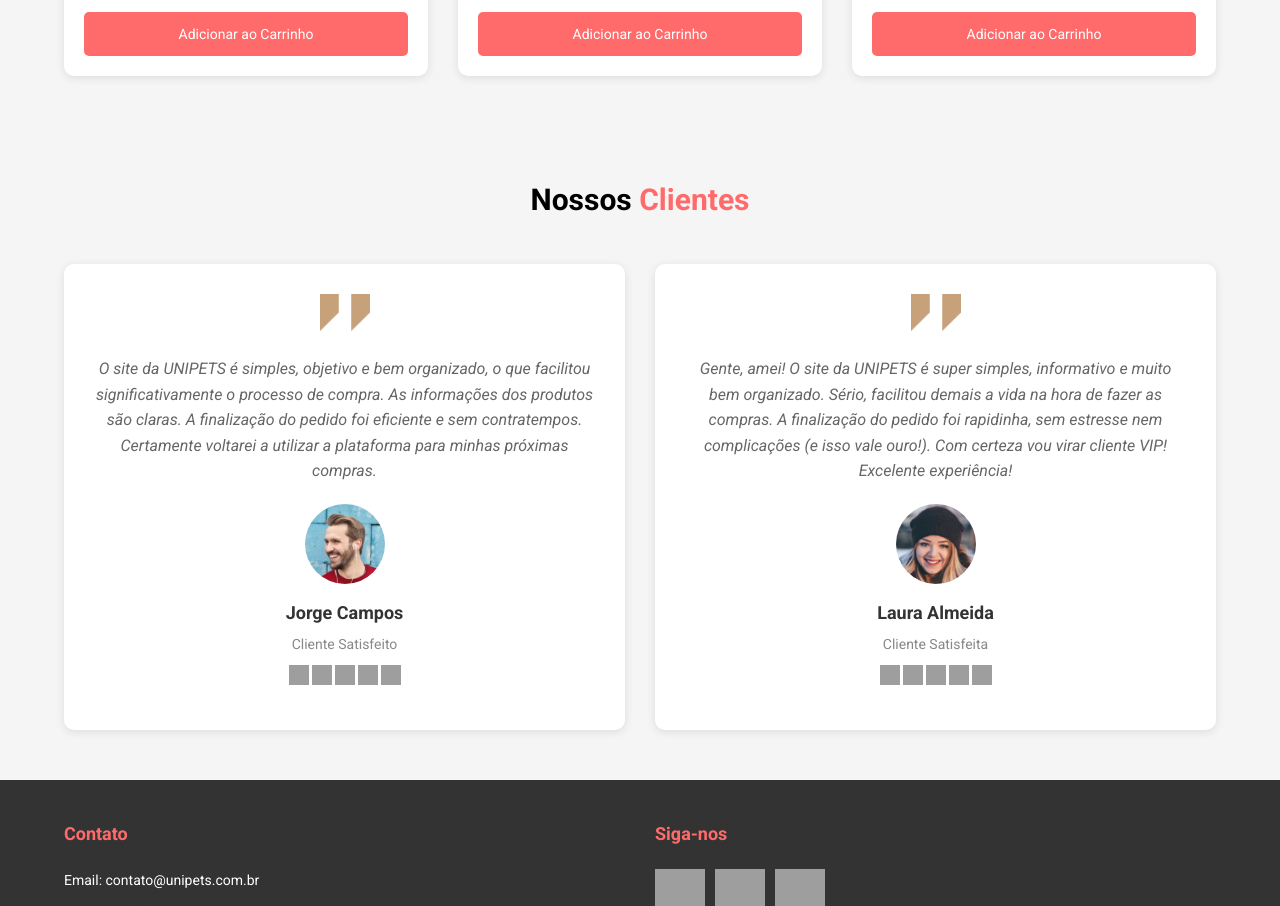
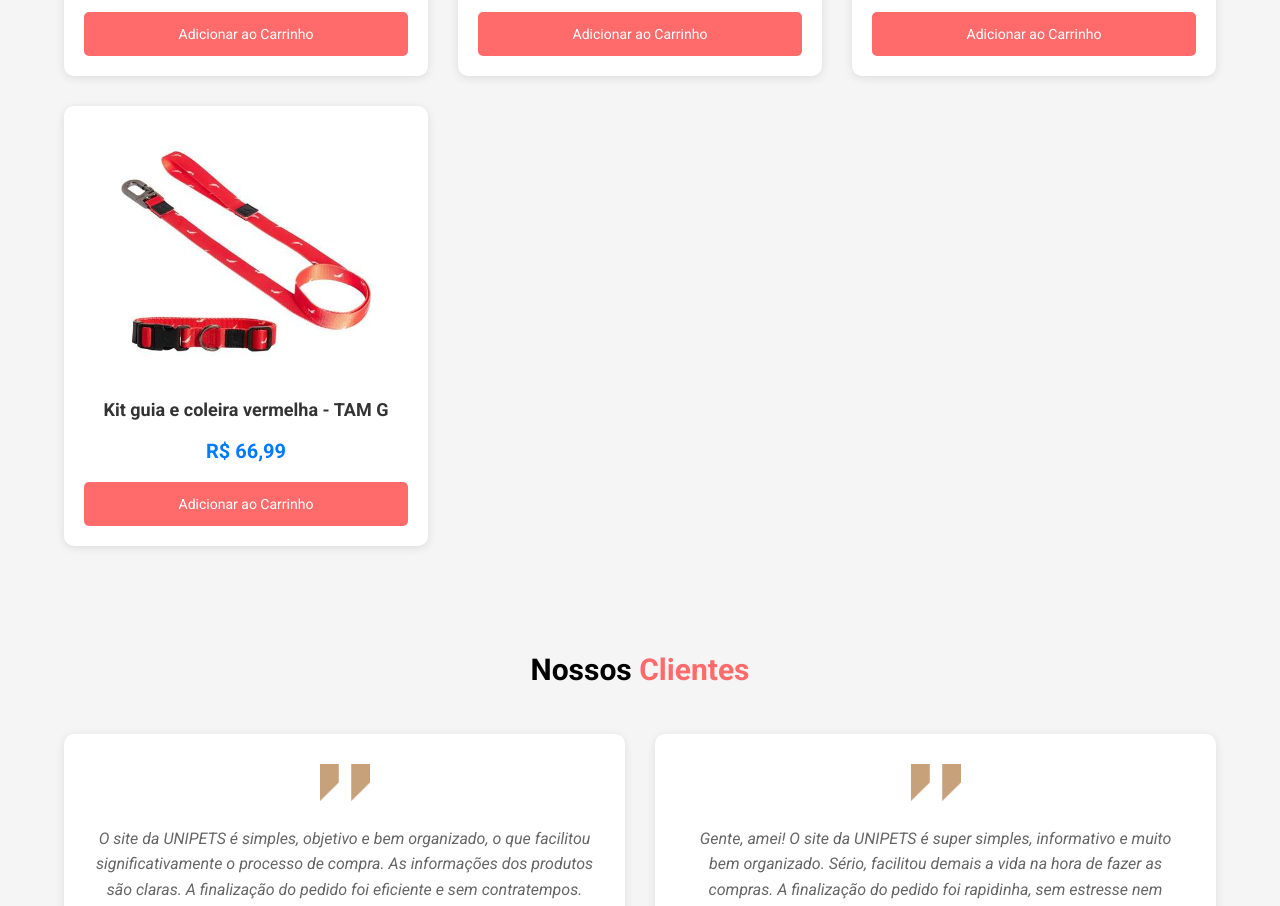
Before and after one commit to FilipeSEP/loja-pet, a plain HTML site: page index.html in a window 1280 px wide. Shown: the part 2594-3500 px from the top of the page. Drawn offline with Linux system fonts and the light colour scheme; grey boxes are pictures that could not be loaded.

Commit message:
Add files via upload

```diff
--- a/index.html
+++ b/index.html
@@ -160,6 +160,15 @@
                         data-price="129.99">
                         Adicionar ao Carrinho
                     </button>
+                </article>
+
+                <article class="box" data-product-id="7">
+                 <img width="250" src="https://filipesep.github.io/loja-pet/img/guia.jpg" alt="guia da cor vermelha">
+                 <h3>Kit guia e coleira vermelha - TAM G</h3>
+                 <div class="price">R$ 66,99</div>
+                 <button class="btn add-to-cart" data-product-id="7" data-product="kit de guia vermelha" data-price="66,99">
+                        Adicionar ao Carrinho
+                 </button>
                 </article>
             </div>
         </section>
```
Also changed, not shown: img/guia.jpg (added).
